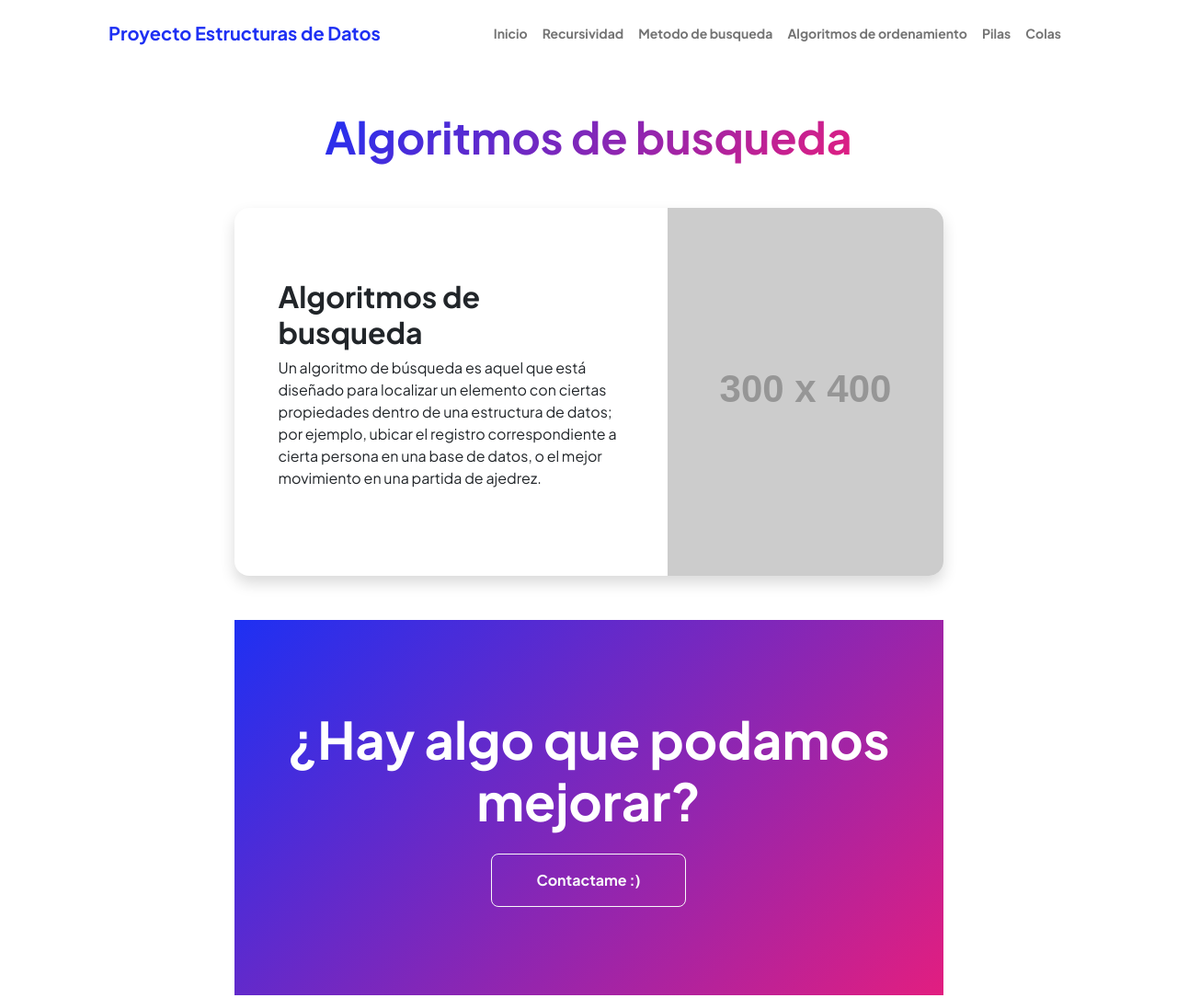
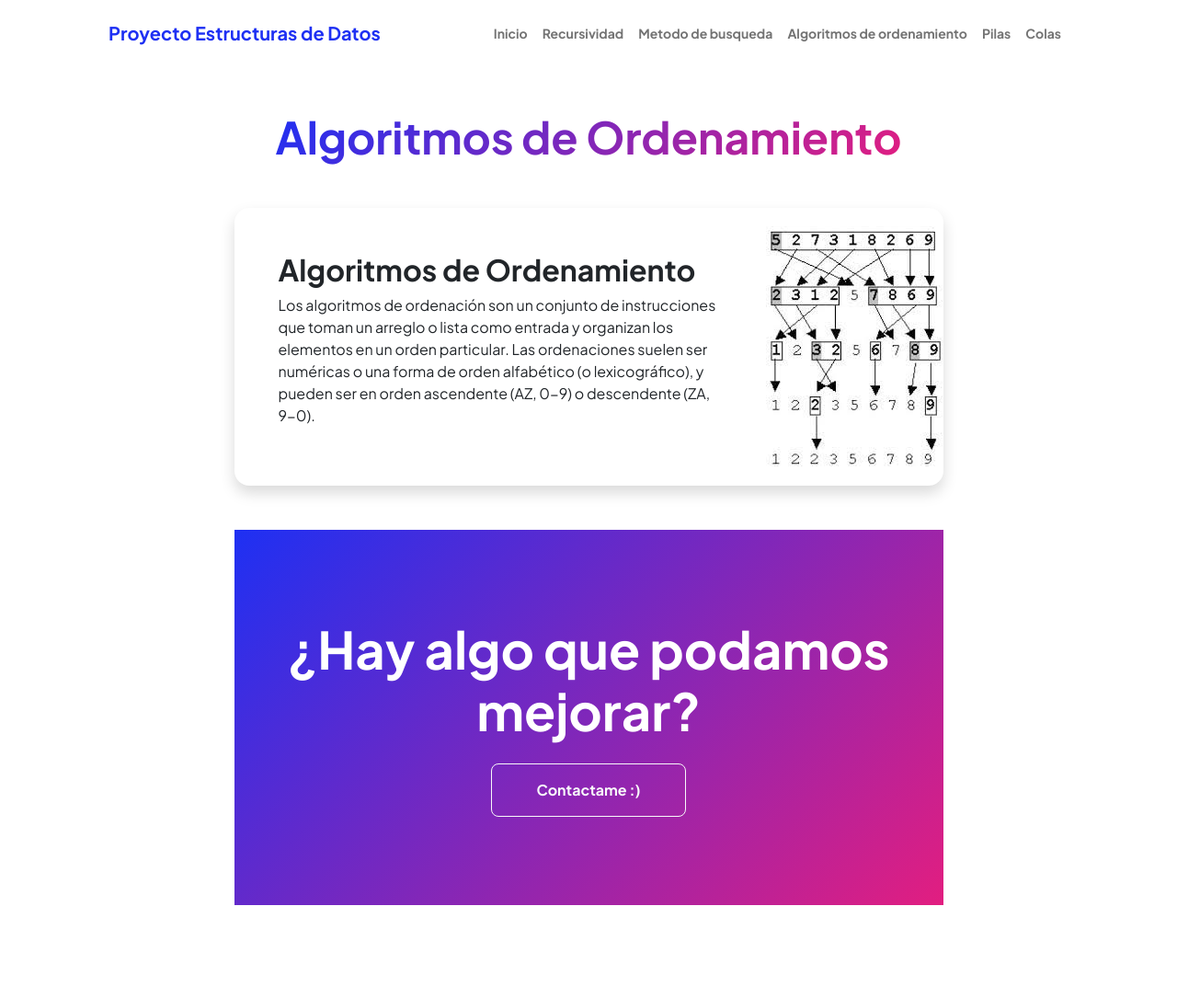
Before and after one commit to JUANPRIROM/EstructuraDDTOS, a plain HTML site: page Pagina Web Arboles y Grafos/Arboles y grafox/algoritmo.html in a window 1280 px wide. Shown: the top 1085 px of the page at 92% size. Drawn offline with nearby package versions, Linux system fonts and the light colour scheme; placeholder pictures from the web are drawn by us.

Commit message:
PROYECTO FINAL

```diff
--- a/Pagina Web Arboles y Grafos/Arboles y grafox/algoritmo.html
+++ b/Pagina Web Arboles y Grafos/Arboles y grafox/algoritmo.html
@@ -40,7 +40,7 @@
             <section class="py-5">
                 <div class="container px-5 mb-5">
                     <div class="text-center mb-5">
-                        <h1 class="display-5 fw-bolder mb-0"><span class="text-gradient d-inline">Algoritmos de busqueda</span></h1>
+                        <h1 class="display-5 fw-bolder mb-0"><span class="text-gradient d-inline">Algoritmos de Ordenamiento</span></h1>
                     </div>
                     <div class="row gx-5 justify-content-center">
                         <div class="col-lg-11 col-xl-9 col-xxl-8">
@@ -49,10 +49,10 @@
                                 <div class="card-body p-0">
                                     <div class="d-flex align-items-center">
                                         <div class="p-5">
-                                            <h2 class="fw-bolder">Algoritmos de busqueda</h2>
-                                            <p>Un algoritmo de búsqueda es aquel que está diseñado para localizar un elemento con ciertas propiedades dentro de una estructura de datos; por ejemplo, ubicar el registro correspondiente a cierta persona en una base de datos, o el mejor movimiento en una partida de ajedrez.</p>
+                                            <h2 class="fw-bolder">Algoritmos de Ordenamiento</h2>
+                                            <p>Los algoritmos de ordenación son un conjunto de instrucciones que toman un arreglo o lista como entrada y organizan los elementos en un orden particular. Las ordenaciones suelen ser numéricas o una forma de orden alfabético (o lexicográfico), y pueden ser en orden ascendente (AZ, 0-9) o descendente (ZA, 9-0).</p>
                                         </div>
-                                        <img class="img-fluid" src="https://dummyimage.com/300x400/343a40/6c757d" alt="..." />
+                                        <img class="img-fluid" src="assets/QuickSort.jpg" alt="..." width="400.px-5" height="300.px-5"/>
                                     </div>
                                 </div>
                             </div>
```
Also changed, not shown: Pagina Web Arboles y Grafos/Arboles y grafox/colas.html (+1 -1 lines), Pagina Web Arboles y Grafos/Arboles y grafox/index.html (+2 -2 lines), Pagina Web Arboles y Grafos/Arboles y grafox/metodo.html (+1 -1 lines), Pagina Web Arboles y Grafos/Arboles y grafox/pilas.html (+1 -1 lines), Pagina Web Arboles y Grafos/Arboles y grafox/projects.html (+2 -2 lines), Pagina Web Arboles y Grafos/Arboles y grafox/recursividad.html (+1 -1 lines), Pagina Web Arboles y Grafos/Arboles y grafox/assets/Cola.png (added), Pagina Web Arboles y Grafos/Arboles y grafox/assets/Pila.png (added), Pagina Web Arboles y Grafos/Arboles y grafox/assets/QuickSort.jpg (added), Pagina Web Arboles y Grafos/Arboles y grafox/assets/binaria.webp (added), Pagina Web Arboles y Grafos/Arboles y grafox/assets/grafox.png (added), Pagina Web Arboles y Grafos/Arboles y grafox/assets/recur.png (added).
